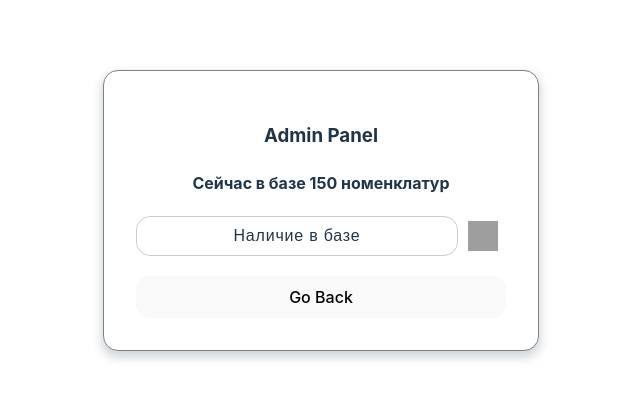
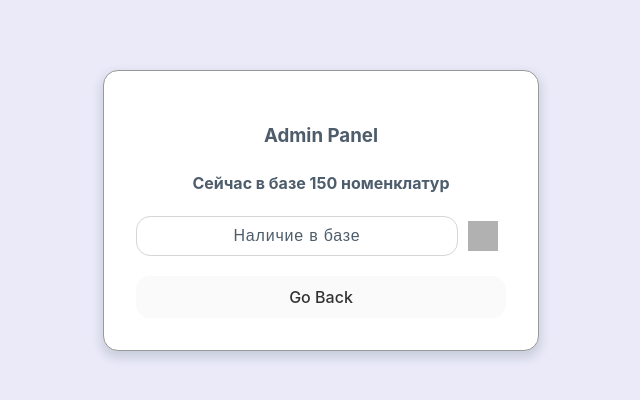
Before and after one commit to Yogurt7v/Rand-Done, a React (Vite) app: page /adminPanel in a window 1280 px wide. Shown: the top 400 px of the page, without its empty margins (319-959 px from the left). Built offline with nearby package versions, Linux system fonts and the light colour scheme; grey boxes are pictures that could not be loaded.

Commit message:
dark theme fixed

```diff
--- a/src/App.css
+++ b/src/App.css
@@ -85,6 +85,7 @@ input::placeholder{
 input:focus{
   outline: none;
 }
+
 
 input[type="number"]::-webkit-inner-spin-button,
 input[type="number"]::-webkit-outer-spin-button {
--- a/src/App.jsx
+++ b/src/App.jsx
@@ -1,5 +1,5 @@
 import Component from "./assets/component";
-import { useState } from "react";
+import { useState, useRef } from "react";
 import dataBase from "./assets/dataBase";
 import Select from "react-select";
 import settings from "./assets/settings-svgrepo-com.svg";
@@ -10,6 +10,7 @@ import PASS from "./assets/pass";
 import CurrencyInput from "react-currency-input-field";
 
 function App() {
+  const ref = useRef(null);
   const navigate = useNavigate();
   const [docSum, setDocSum] = useState(0);
   const [quantity, setQuantity] = useState(0);
@@ -135,6 +136,7 @@ function App() {
       <div className="card">
         <div className="inputs">
           <CurrencyInput
+            ref={ref}
             decimalSeparator="."
             autoComplete="off"
             maxLength={12}
--- a/src/assets/component.module.css
+++ b/src/assets/component.module.css
@@ -3,6 +3,31 @@
   border-radius: 15px;
   margin-bottom: 30px;
   box-shadow: 0px 5px 10px 2px rgba(34, 60, 80, 0.2);
+  animation: myAnim 0.5s ease-in-out 0s 1 normal forwards;
+
+  /* From https://css.glass */
+  background: rgba(255, 255, 255, 0.459);
+  border-radius: 16px;
+  box-shadow: 0 4px 30px rgba(0, 0, 0, 0.1);
+  backdrop-filter: blur(5px);
+  -webkit-backdrop-filter: blur(5px);
+  border: 1px solid rgba(255, 255, 255, 0.3);
+
+  @media (prefers-color-scheme: dark) {
+    background: rgba(0, 0, 0, 0.459);
+  }
+}
+
+@keyframes myAnim {
+	0% {
+		opacity: 0;
+		transform: translateY(50px);
+	}
+
+	100% {
+		opacity: 1;
+		transform: translateY(0);
+	}
 }
 
 .sinlgeCard:nth-child(even){
@@ -100,16 +125,15 @@
 
 
 .NumberWrapper{
-  font-size: 12px;
-  font-weight: bold;
   display: flex;
   justify-content: right;
 
 }
 
 .number{
+  font-size: 0.9em;
   margin: 10px 18px 18px 0px;
-  color: #1f66f4;
+  color: #6970F9;
   display: flex;
   align-items: center;
   justify-content: center;
--- a/src/index.css
+++ b/src/index.css
@@ -3,14 +3,31 @@
   line-height: 1.5;
   font-weight: 400;
 
-  color-scheme: light dark;
+
+  @media (prefers-color-scheme: light) {
+  color-scheme: light;
   color: rgba(255, 255, 255, 0.87);
   background-color: #242424;
+  background-color: #e5e5f7;
+  opacity: 0.8;
+  background-image: radial-gradient(#444cf7 0.5px, #e5e5f7 0.5px);
+  background-size: 10px 10px;
+  };
+
+  @media (prefers-color-scheme: dark) {
+  color-scheme: dark;
+  background-color: #242424;
+  opacity: 0.8;
+  background-image: radial-gradient(#722ab0 0.5px, #262639 0.5px);
+  background-size: 10px 10px;
+  };
+
 
   font-synthesis: none;
   text-rendering: optimizeLegibility;
   -webkit-font-smoothing: antialiased;
   -moz-osx-font-smoothing: grayscale;
+
 
 }
 
@@ -51,7 +68,23 @@ body {
 h1 {
   font-size: 3.2em;
   line-height: 1.1;
-  color: #0e2455;
+
+
+ color: #636bbf;
+  background-image: -webkit-linear-gradient(45deg, #636bbf 0%, #313abd 33%, #22a4b5 67%);
+  background-clip: text;
+  -webkit-background-clip: text;
+
+  -webkit-text-fill-color: transparent;
+
+  @media (prefers-color-scheme: dark) {
+    color: #636bbf;
+    background-image: -webkit-linear-gradient(45deg, #636bbf 0%, #313abd 33%, #730c80 67%);
+    background-clip: text;
+    -webkit-background-clip: text;
+
+    -webkit-text-fill-color: transparent;
+  }
 }
 
 button {
--- a/src/pages/adminPanel.jsx
+++ b/src/pages/adminPanel.jsx
@@ -48,12 +48,12 @@ export const AdminPanel = () => {
         }}
       ></button>
 
-      <div className="card" style={{ marginTop: "20px" }}>
+      <div className="card" style={{ marginTop: "20px", marginBottom: "20px" }}>
         <h3>Admin Panel</h3>
         <h4>Сейчас в базе {dataBase.length} номенклатур</h4>
 
         <div style={{ display: "flex", flexDirection: "column", gap: "20px" }}>
-          <div style={{ display: "flex", alignItems: "center", gap: "10px" }}>
+          <div style={{ display: "flex", alignItems: "center", gap: "10px"}}>
             <input
               style={{ width: "300px" }}
               type="text"
@@ -86,6 +86,10 @@ export const AdminPanel = () => {
             alignItems: "center",
             gap: "30px",
             justifyContent: "center",
+            backgroundColor: "white",
+            borderRadius: "14px",
+            marginBottom: "20px",
+            padding: "0px 10px",
           }}
         >
           <p>{item.baseTitle}</p>
```
